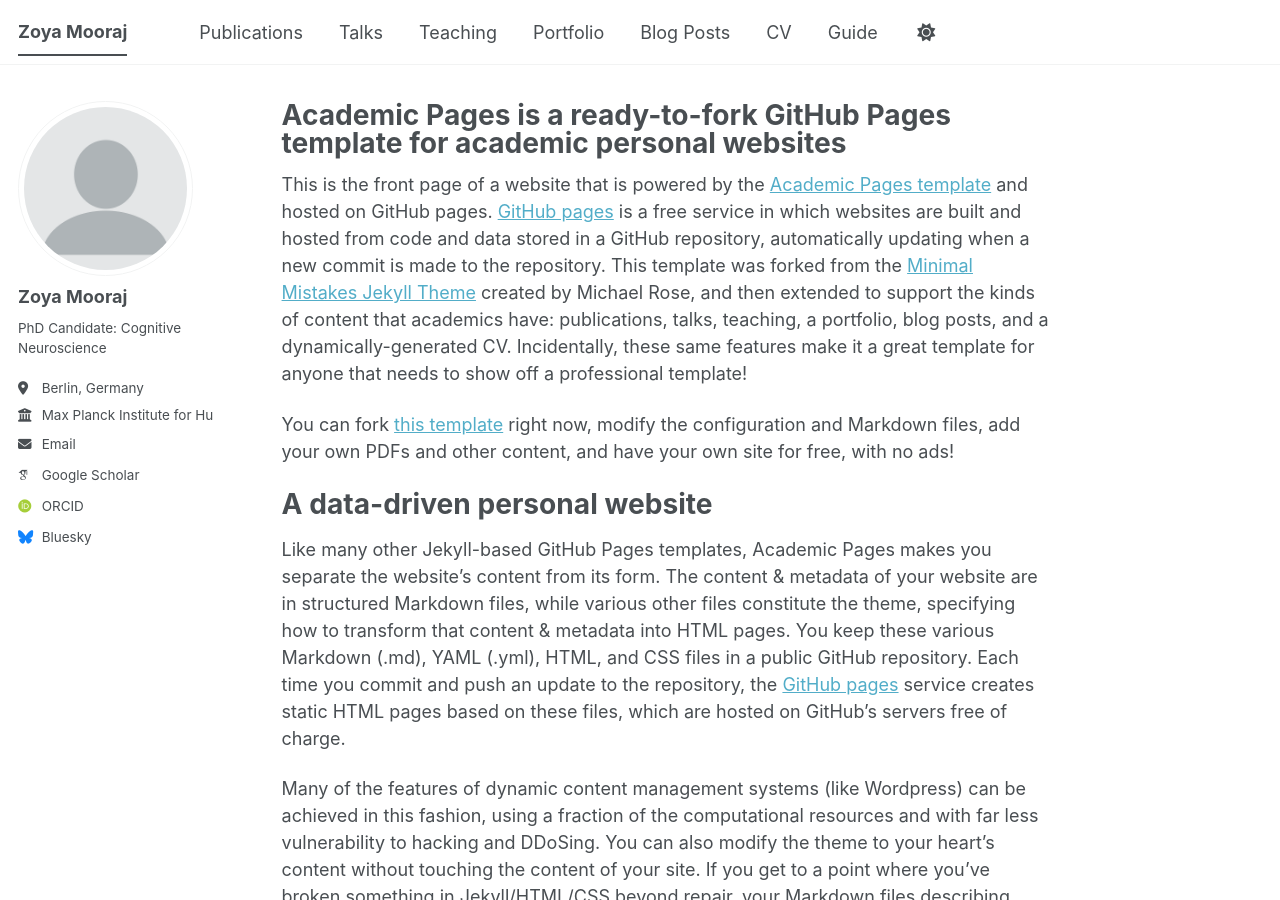
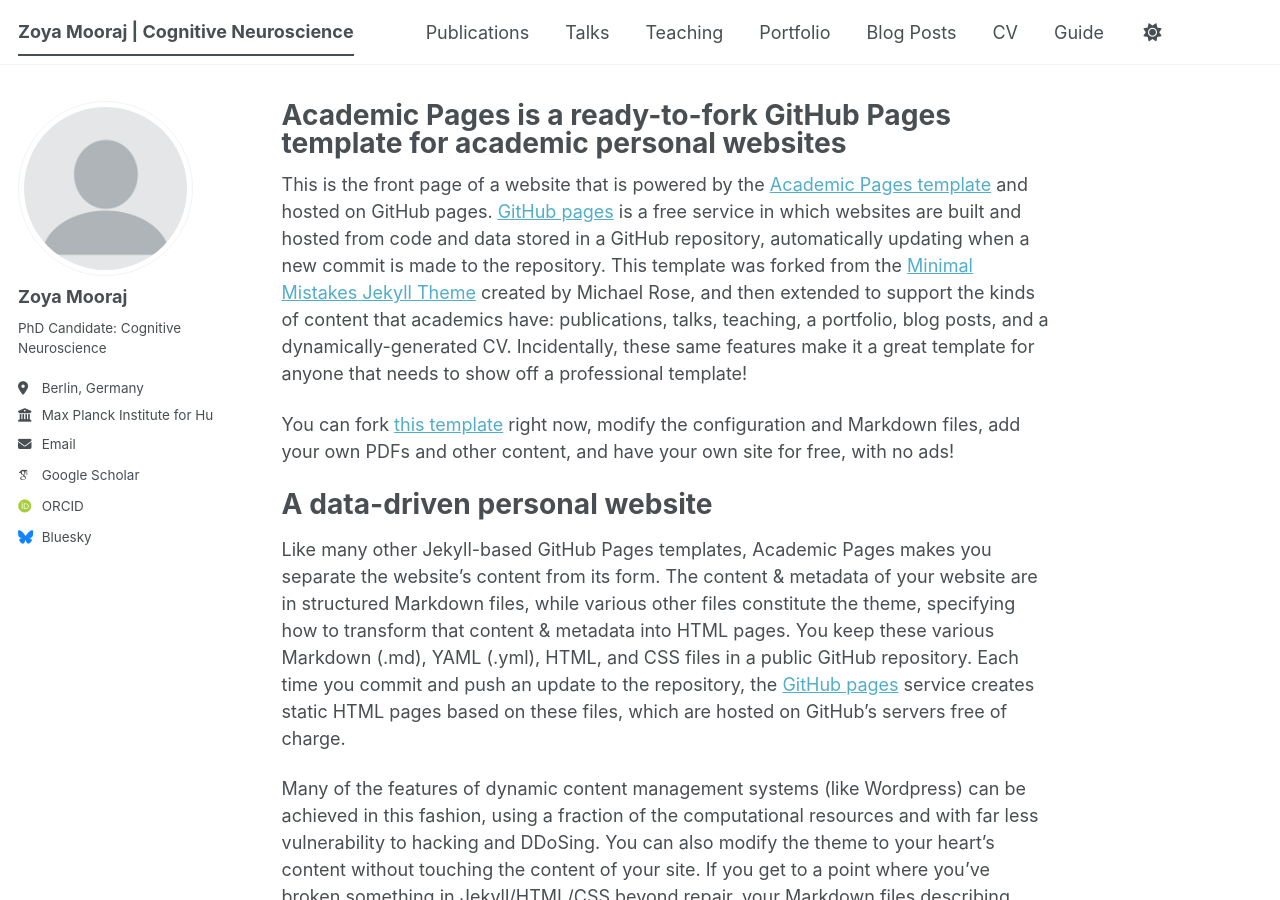
Before and after one commit to zoya-mooraj/zoya-mooraj.github.io, a Jekyll site: the page built from _pages/about.md, in a window 1280 px wide and 900 px high. Built offline with Jekyll 4.4.1, drawn with Linux system fonts in a browser that asks for light colours; some web fonts are replaced; a script bundle is joined from its source files by our own code; library files that are not in the unit come from our copies.

Commit message:
Modify site title and description in config
Updated site title and description for clarity.

```diff
--- a/_config.yml
+++ b/_config.yml
@@ -9,10 +9,10 @@
 # Basic Site Settings
 locale                   : "en-US"
 site_theme               : "default" # The available themes options are "default", "air", "sunrise", "mint", "dirt" and "contrast"
-title                    : "Zoya Mooraj"
+title                    : "Zoya Mooraj | Cognitive Neuroscience"
 title_separator          : "-"
 name                     : &name "Zoya Mooraj"
-description              : &description "Your Name's academic portfolio"   # Update this with a general description of your site, this is the default if not overridden by a page
+description              : &description "Zoya Mooraj"   # Update this with a general description of your site, this is the default if not overridden by a page
 url                      : https://zoya-mooraj.github.io # The base hostname & protocol for your site e.g. "https://[your GitHub username].github.io",
                                                            # or if you already have some other page hosted on Github then use "https://[your GitHub username].github.io/[Your Repo Name]"
 baseurl                  : "" # the subpath of your site, e.g. "/blog"
```
